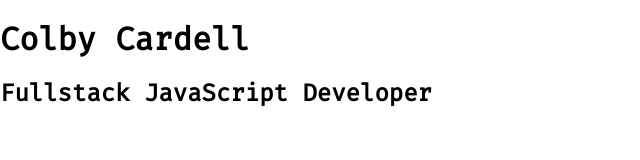
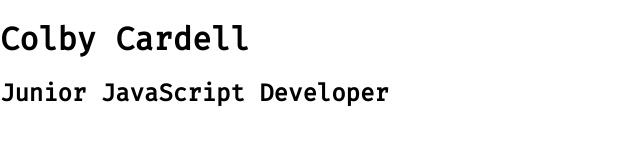
Before and after one commit to xXBricksquadXx/portfolio-1, a website: page index.html in a window 1280 px wide. Shown: the whole page, without its empty margins (0-640 px from the left). Drawn offline with nearby package versions, Linux system fonts and the light colour scheme.

```diff
--- a/index.html
+++ b/index.html
@@ -33,7 +33,7 @@
 
     <header>
       <h1>Colby Cardell</h1>
-      <h2>Fullstack JavaScript Developer</h2>
+      <h2>Junior JavaScript Developer</h2>
     </header>
 
     <script src="./scripts.js" type="module"></script>
```
